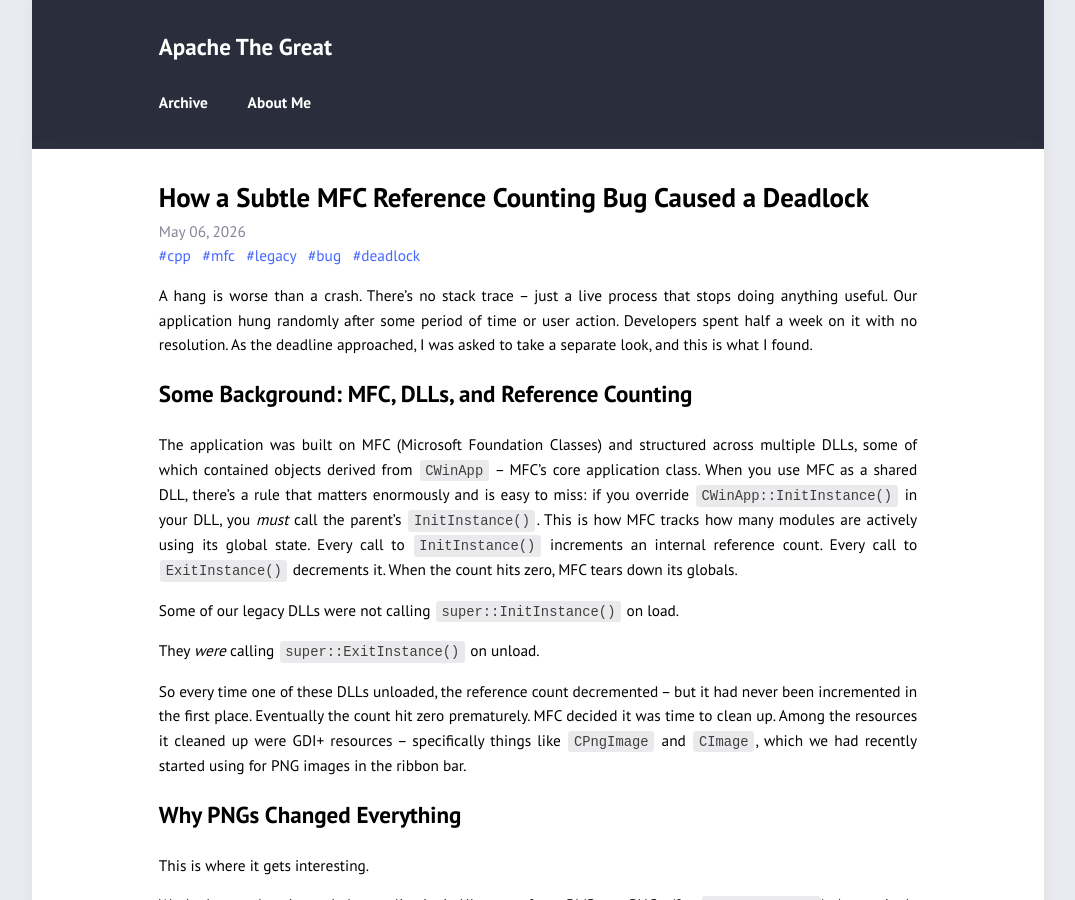
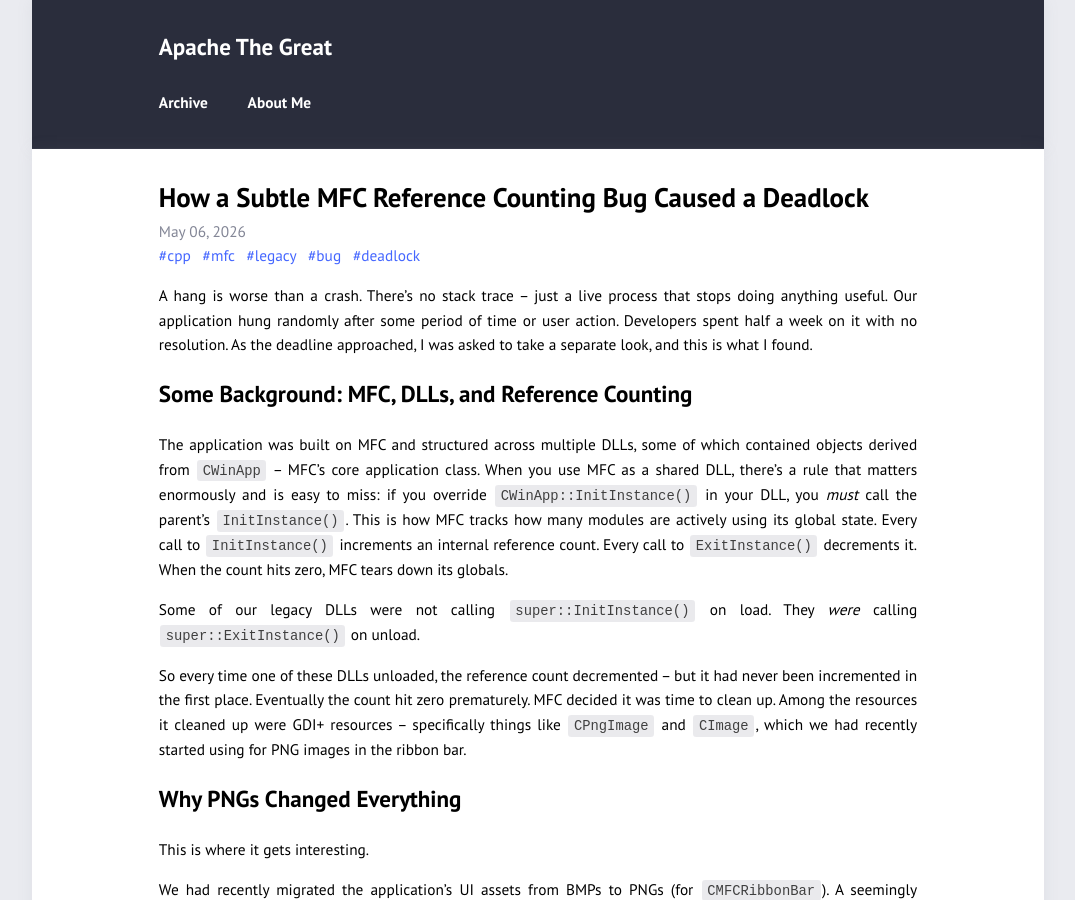
Before and after one commit to TGApache/tgapache.github.io, a Jekyll site: the page built from _posts/2026-05-06-subtle-mfc-reference-counting-bug-deadlock.md, in a window 1280 px wide and 900 px high. Shown: the whole window, without its empty margins (102-1177 px from the left). Built offline with Jekyll 4.4.1, drawn with Linux system fonts in a browser that asks for light colours.

Commit message:
Refactor article content

```diff
--- a/_posts/2026-05-06-subtle-mfc-reference-counting-bug-deadlock.md
+++ b/_posts/2026-05-06-subtle-mfc-reference-counting-bug-deadlock.md
@@ -11,7 +11,7 @@ A hang is worse than a crash. There's no stack trace – just a live process tha
 
 ## Some Background: MFC, DLLs, and Reference Counting
 
-The application was built on MFC (Microsoft Foundation Classes) and structured
+The application was built on MFC and structured
 across multiple DLLs, some of which contained objects derived from `CWinApp` –
 MFC's core application class. When you use MFC as a shared DLL, there's a rule
 that matters enormously and is easy to miss: if you override `CWinApp::InitInstance()`
@@ -21,9 +21,7 @@ tracks how many modules are actively using its global state. Every call to
 `ExitInstance()` decrements it. When the count hits zero, MFC tears down its
 globals.
 
-Some of our legacy DLLs were not calling `super::InitInstance()` on load.
-
-They *were* calling `super::ExitInstance()` on unload.
+Some of our legacy DLLs were not calling `super::InitInstance()` on load. They *were* calling `super::ExitInstance()` on unload.
 
 So every time one of these DLLs unloaded, the reference count decremented – but
 it had never been incremented in the first place. Eventually the count hit zero
```
